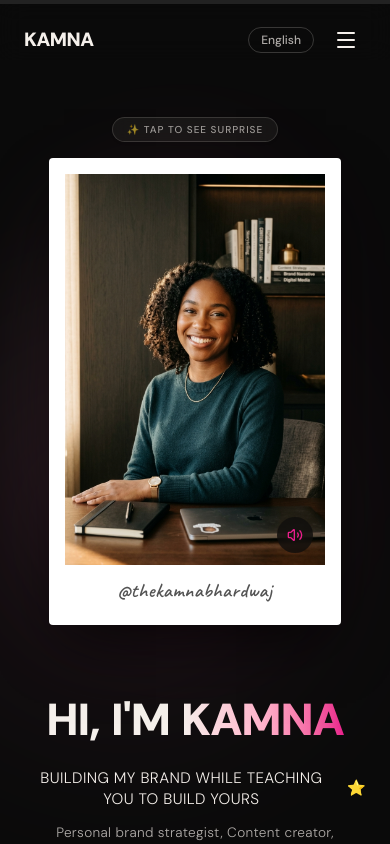
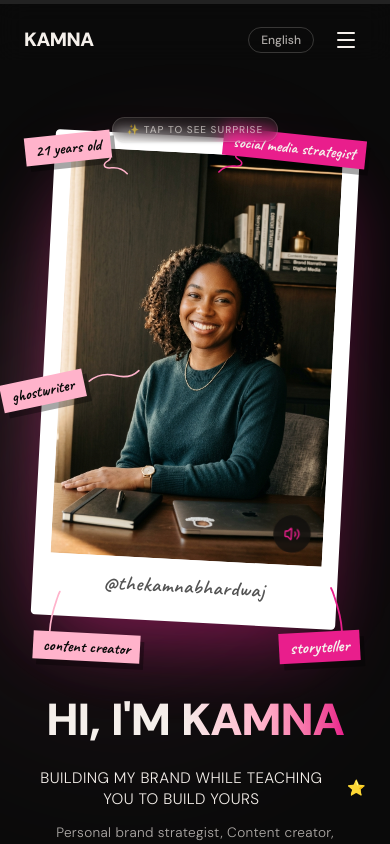
Before and after one commit to evanbose7/kamna-portfolio, a React (Vite) app: page / in a window 390 px wide. Both pictures are taken after a click on the button 295 px from the left and 534 px from the top of the page. Shown: the top 844 px of the page. Built offline with nearby package versions, Linux system fonts and the light colour scheme; a web font is replaced by a local one.

Commit message:
mobile-portrait-tap-tilt-pop-and-surprise-hint-vanish-fix

```diff
--- a/src/components/Hero.jsx
+++ b/src/components/Hero.jsx
@@ -10,7 +10,7 @@ export default function Hero({ onOpenPdfModal }) {
   const isVideoMedia = false;
   const mediaSrc = isVideoMedia ? '/assets/kamna-video.mp4' : '/assets/kamna-portrait.jpg';
 
-  // Toggle portrait pop & tilt state on tap (mobile friendly) and hide hint badge
+  // Toggle portrait pop & tilt state on tap (mobile friendly) and hide hint badge permanently
   const handlePortraitClick = () => {
     setIsPortraitHovered((prev) => !prev);
     setHasTappedPortrait(true);
@@ -96,8 +96,8 @@ export default function Hero({ onOpenPdfModal }) {
         {/* Right Column: Polaroid Portrait Frame (Supports Image & Auto-Playing Video) */}
         <div className="order-1 lg:order-2 flex flex-col items-center lg:items-end justify-center py-4">
 
-          {/* Subtle Grey-White Surprise Hint Badge (Mobile ONLY, disappears when photo is tapped) */}
-          {!hasTappedPortrait && !isPortraitHovered && (
+          {/* Subtle Grey-White Surprise Hint Badge (Mobile ONLY, disappears permanently when photo is tapped) */}
+          {!hasTappedPortrait && (
             <div className="lg:hidden mb-2 z-40 whitespace-nowrap transition-opacity duration-300">
               <span className="inline-flex items-center gap-1.5 rounded-full border border-[#F5F0EB]/15 bg-[#F5F0EB]/5 px-3.5 py-1 text-[10px] font-medium text-[#F5F0EB]/60 shadow-sm uppercase tracking-widest backdrop-blur-sm">
                 ✨ tap to see surprise
@@ -169,17 +169,17 @@ export default function Hero({ onOpenPdfModal }) {
 
             {/* 1. Sticker Top-Left: "21 years old" */}
             <div
-              className={`pointer-events-none absolute -top-6 -left-10 z-30 transform -rotate-6 transition-all duration-300 ease-back-out ${
+              className={`pointer-events-none absolute -top-6 -left-6 sm:-left-10 z-30 transform -rotate-6 transition-all duration-300 ease-back-out ${
                 isPortraitHovered
                   ? 'opacity-100 scale-100 translate-y-0 delay-75'
                   : 'opacity-0 scale-75 translate-y-4'
               }`}
             >
               <div className="relative">
-                <div className="bg-[#FFB3CB] text-[#0A0A0A] font-caveat text-lg sm:text-xl font-bold px-3 py-1 shadow-[4px_6px_0_rgba(0,0,0,0.35)] whitespace-nowrap">
+                <div className="bg-[#FFB3CB] text-[#0A0A0A] font-caveat text-base sm:text-xl font-bold px-2.5 py-0.5 sm:px-3 sm:py-1 shadow-[4px_6px_0_rgba(0,0,0,0.35)] whitespace-nowrap">
                   21 years old
                 </div>
-                <svg className="w-16 h-14 absolute top-[80%] left-[80%] overflow-visible" viewBox="0 0 72 64" fill="none">
+                <svg className="w-12 h-10 sm:w-16 sm:h-14 absolute top-[80%] left-[80%] overflow-visible" viewBox="0 0 72 64" fill="none">
                   <path d="M5 5 C 22 0, 26 10, 18 14 C 8 18, 8 26, 22 26 C 32 26, 40 30, 46 38" stroke="#FFB3CB" strokeWidth="2.5" strokeLinecap="round" fill="none" />
                 </svg>
               </div>
@@ -187,17 +187,17 @@ export default function Hero({ onOpenPdfModal }) {
 
             {/* 2. Sticker Top-Right: "social media strategist" */}
             <div
-              className={`pointer-events-none absolute -top-6 -right-12 z-30 transform rotate-6 transition-all duration-300 ease-back-out ${
+              className={`pointer-events-none absolute -top-6 -right-6 sm:-right-12 z-30 transform rotate-6 transition-all duration-300 ease-back-out ${
                 isPortraitHovered
                   ? 'opacity-100 scale-100 translate-y-0 delay-150'
                   : 'opacity-0 scale-75 translate-y-4'
               }`}
             >
               <div className="relative">
-                <div className="bg-[#E91E8C] text-[#F5F0EB] font-caveat text-lg sm:text-xl font-bold px-3 py-1 shadow-[4px_6px_0_rgba(0,0,0,0.35)] whitespace-nowrap">
+                <div className="bg-[#E91E8C] text-[#F5F0EB] font-caveat text-base sm:text-xl font-bold px-2.5 py-0.5 sm:px-3 sm:py-1 shadow-[4px_6px_0_rgba(0,0,0,0.35)] whitespace-nowrap">
                   social media strategist
                 </div>
-                <svg className="w-16 h-14 absolute top-[80%] right-[80%] overflow-visible" viewBox="0 0 72 64" fill="none">
+                <svg className="w-12 h-10 sm:w-16 sm:h-14 absolute top-[80%] right-[80%] overflow-visible" viewBox="0 0 72 64" fill="none">
                   <path d="M67 5 C 50 0, 46 10, 54 14 C 64 18, 64 26, 50 26 C 40 26, 32 30, 26 38" stroke="#E91E8C" strokeWidth="2.5" strokeLinecap="round" fill="none" />
                 </svg>
               </div>
@@ -205,17 +205,17 @@ export default function Hero({ onOpenPdfModal }) {
 
             {/* 3. Sticker Middle-Left: "ghostwriter" */}
             <div
-              className={`pointer-events-none absolute top-1/2 -left-20 transform -translate-y-1/2 -rotate-12 z-30 hidden sm:block transition-all duration-300 ease-back-out ${
+              className={`pointer-events-none absolute top-1/2 -left-12 sm:-left-20 transform -translate-y-1/2 -rotate-12 z-30 transition-all duration-300 ease-back-out ${
                 isPortraitHovered
                   ? 'opacity-100 scale-100 translate-x-0 delay-220'
                   : 'opacity-0 scale-75 -translate-x-4'
               }`}
             >
               <div className="relative">
-                <div className="bg-[#FFB3CB] text-[#0A0A0A] font-caveat text-lg sm:text-xl font-bold px-3 py-1 shadow-[4px_6px_0_rgba(0,0,0,0.35)] whitespace-nowrap">
+                <div className="bg-[#FFB3CB] text-[#0A0A0A] font-caveat text-base sm:text-xl font-bold px-2.5 py-0.5 sm:px-3 sm:py-1 shadow-[4px_6px_0_rgba(0,0,0,0.35)] whitespace-nowrap">
                   ghostwriter
                 </div>
-                <svg className="w-20 h-8 absolute top-1/2 left-full -translate-y-1/2 overflow-visible ml-1" viewBox="0 0 84 28" fill="none">
+                <svg className="w-14 h-6 sm:w-20 sm:h-8 absolute top-1/2 left-full -translate-y-1/2 overflow-visible ml-1" viewBox="0 0 84 28" fill="none">
                   <path d="M2 14 Q 22 4, 42 14 T 78 14" stroke="#FFB3CB" strokeWidth="2.5" strokeLinecap="round" fill="none" />
                 </svg>
               </div>
@@ -223,17 +223,17 @@ export default function Hero({ onOpenPdfModal }) {
 
             {/* 4. Sticker Bottom-Left: "content creator" */}
             <div
-              className={`pointer-events-none absolute -bottom-9 -left-6 z-30 transform rotate-3 transition-all duration-300 ease-back-out ${
+              className={`pointer-events-none absolute -bottom-9 -left-4 sm:-left-6 z-30 transform rotate-3 transition-all duration-300 ease-back-out ${
                 isPortraitHovered
                   ? 'opacity-100 scale-100 translate-y-0 delay-300'
                   : 'opacity-0 scale-75 -translate-y-4'
               }`}
             >
               <div className="relative">
-                <div className="bg-[#FFB3CB] text-[#0A0A0A] font-caveat text-lg sm:text-xl font-bold px-3 py-1 shadow-[4px_6px_0_rgba(0,0,0,0.35)] whitespace-nowrap">
+                <div className="bg-[#FFB3CB] text-[#0A0A0A] font-caveat text-base sm:text-xl font-bold px-2.5 py-0.5 sm:px-3 sm:py-1 shadow-[4px_6px_0_rgba(0,0,0,0.35)] whitespace-nowrap">
                   content creator
                 </div>
-                <svg className="w-16 h-16 absolute bottom-[85%] left-2 overflow-visible" viewBox="0 0 64 72" fill="none">
+                <svg className="w-12 h-12 sm:w-16 sm:h-16 absolute bottom-[85%] left-2 overflow-visible" viewBox="0 0 64 72" fill="none">
                   <path d="M8 66 C 8 50, 12 32, 16 18 Q 18 10, 20 6" stroke="#FFB3CB" strokeWidth="2.5" strokeLinecap="round" fill="none" />
                 </svg>
               </div>
@@ -241,17 +241,17 @@ export default function Hero({ onOpenPdfModal }) {
 
             {/* 5. Sticker Bottom-Right: "storyteller" */}
             <div
-              className={`pointer-events-none absolute -bottom-9 -right-6 z-30 transform -rotate-3 transition-all duration-300 ease-back-out ${
+              className={`pointer-events-none absolute -bottom-9 -right-4 sm:-right-6 z-30 transform -rotate-3 transition-all duration-300 ease-back-out ${
                 isPortraitHovered
                   ? 'opacity-100 scale-108 translate-y-0 delay-350'
                   : 'opacity-0 scale-75 -translate-y-4'
               }`}
             >
               <div className="relative">
-                <div className="bg-[#E91E8C] text-[#F5F0EB] font-caveat text-lg sm:text-xl font-bold px-3 py-1 shadow-[4px_6px_0_rgba(0,0,0,0.35)] whitespace-nowrap">
+                <div className="bg-[#E91E8C] text-[#F5F0EB] font-caveat text-base sm:text-xl font-bold px-2.5 py-0.5 sm:px-3 sm:py-1 shadow-[4px_6px_0_rgba(0,0,0,0.35)] whitespace-nowrap">
                   storyteller
                 </div>
-                <svg className="w-16 h-16 absolute bottom-[85%] right-2 overflow-visible" viewBox="0 0 64 72" fill="none">
+                <svg className="w-12 h-12 sm:w-16 sm:h-16 absolute bottom-[85%] right-2 overflow-visible" viewBox="0 0 64 72" fill="none">
                   <path d="M56 66 C 56 50, 52 32, 48 18 Q 46 10, 44 6" stroke="#E91E8C" strokeWidth="2.5" strokeLinecap="round" fill="none" />
                 </svg>
               </div>
```
